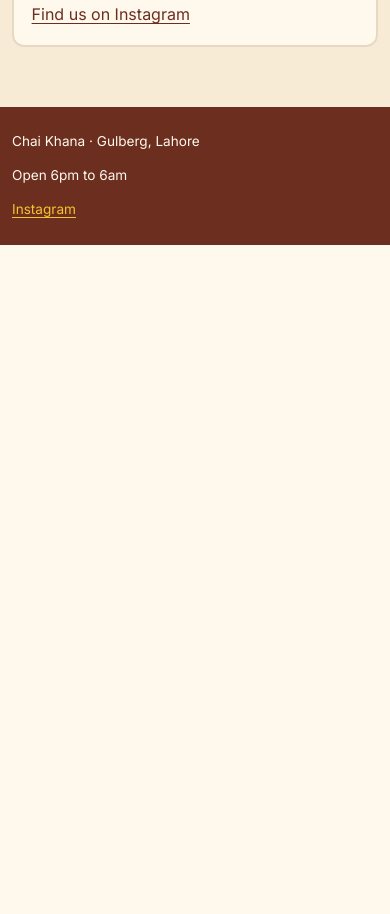
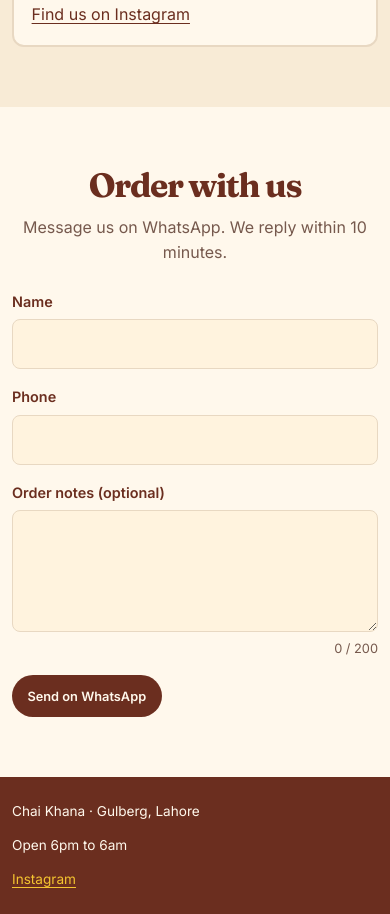
Before and after one commit to muhammad-muneeb-lums/lab17-27110248, a plain HTML site: page index.html in a window 390 px wide. Shown: the part 4613-5527 px from the top of the page. Before the commit the page ends 4858 px from the top, so only its background shows below. Drawn offline with Linux system fonts and the light colour scheme.

Commit message:
Add contact form with live phone validation and WhatsApp handoff

```diff
--- a/index.html
+++ b/index.html
@@ -342,6 +342,92 @@
       text-underline-offset: 0.2em;
     }
 
+    .order-form-section {
+      background: var(--cream);
+    }
+
+    .order-form-heading {
+      margin-bottom: 1.5rem;
+      text-align: center;
+    }
+
+    .order-form-heading h2 {
+      margin-bottom: 0;
+      font-size: clamp(2.1rem, 5vw, 3.5rem);
+      letter-spacing: -0.04em;
+    }
+
+    .order-form-intro {
+      margin: 0.65rem 0 0;
+      color: var(--muted);
+    }
+
+    .order-form {
+      display: grid;
+      width: min(100%, 500px);
+      gap: 1rem;
+      margin-inline: auto;
+    }
+
+    .form-field {
+      display: grid;
+      gap: 0.4rem;
+    }
+
+    .form-field label {
+      color: var(--brown);
+      font-size: 0.9rem;
+      font-weight: 600;
+    }
+
+    .form-field input,
+    .form-field textarea {
+      width: 100%;
+      padding: 0.75rem 0.85rem;
+      border: 1px solid var(--line);
+      border-radius: 8px;
+      background: #FFF3DE;
+      color: var(--ink);
+      font: 400 1rem/1.5 var(--sans);
+    }
+
+    .form-field textarea {
+      min-height: 7.5rem;
+      resize: vertical;
+    }
+
+    .form-field input:focus-visible,
+    .form-field textarea:focus-visible {
+      outline: 2px solid var(--brown);
+      outline-offset: 2px;
+    }
+
+    .form-field input[aria-invalid="true"] {
+      outline: 2px solid #B42318;
+      outline-offset: 1px;
+    }
+
+    .field-error,
+    .character-count {
+      margin: 0;
+      font-size: 0.8rem;
+    }
+
+    .field-error {
+      color: #B42318;
+    }
+
+    .character-count {
+      color: var(--muted);
+      text-align: right;
+    }
+
+    .order-form .button {
+      justify-self: start;
+      cursor: pointer;
+      font-family: var(--sans);
+    }
+
     .footer {
       padding-block: 1.5rem;
       background: var(--brown);
@@ -633,6 +719,43 @@
         </dl>
       </div>
     </section>
+
+    <section class="section order-form-section" aria-labelledby="order-form-title">
+      <div class="wrap">
+        <div class="order-form-heading">
+          <h2 id="order-form-title">Order with us</h2>
+          <p class="order-form-intro">Message us on WhatsApp. We reply within 10 minutes.</p>
+        </div>
+        <form class="order-form" id="order-form">
+          <div class="form-field">
+            <label for="order-name">Name</label>
+            <input id="order-name" name="name" type="text" autocomplete="name" required>
+          </div>
+          <div class="form-field">
+            <label for="order-phone">Phone</label>
+            <input
+              id="order-phone"
+              class="phone-input"
+              name="phone"
+              type="text"
+              inputmode="numeric"
+              autocomplete="tel"
+              pattern="[0-9]{11}"
+              maxlength="11"
+              aria-describedby="phone-error"
+              aria-invalid="false"
+              required>
+            <p class="field-error" id="phone-error" aria-live="polite" hidden>11 digits please</p>
+          </div>
+          <div class="form-field">
+            <label for="order-notes">Order notes <span>(optional)</span></label>
+            <textarea id="order-notes" name="notes" rows="4" maxlength="200" aria-describedby="notes-count"></textarea>
+            <p class="character-count" id="notes-count" aria-live="polite">0 / 200</p>
+          </div>
+          <button class="button" type="submit">Send on WhatsApp</button>
+        </form>
+      </div>
+    </section>
   </main>
 
   <footer class="footer">
@@ -642,5 +765,46 @@
       <a href="https://www.instagram.com/">Instagram</a>
     </div>
   </footer>
+  <script>
+    const orderForm = document.querySelector("#order-form");
+    const phoneInput = document.querySelector("#order-phone");
+    const phoneError = document.querySelector("#phone-error");
+    const notesInput = document.querySelector("#order-notes");
+    const notesCount = document.querySelector("#notes-count");
+    let phoneHasBeenEdited = false;
+
+    function updatePhoneValidity(showError = phoneHasBeenEdited) {
+      const invalid = !phoneInput.validity.valid;
+      const show = showError && invalid;
+      phoneInput.setAttribute("aria-invalid", String(show));
+      phoneError.hidden = !show;
+    }
+
+    phoneInput.addEventListener("input", () => {
+      phoneHasBeenEdited = true;
+      updatePhoneValidity();
+    });
+
+    phoneInput.addEventListener("blur", () => {
+      phoneHasBeenEdited = true;
+      updatePhoneValidity();
+    });
+
+    phoneInput.addEventListener("invalid", () => {
+      phoneHasBeenEdited = true;
+      updatePhoneValidity(true);
+    });
+
+    notesInput.addEventListener("input", () => {
+      notesCount.textContent = `${notesInput.value.length} / 200`;
+    });
+
+    orderForm.addEventListener("submit", (event) => {
+      event.preventDefault();
+      const message = `Name: ${orderForm.elements.name.value.trim()} Phone: ${orderForm.elements.phone.value.trim()} Order: ${orderForm.elements.notes.value.trim()}`;
+      const whatsappUrl = `https://wa.me/923001234567?text=${encodeURIComponent(message)}`;
+      window.open(whatsappUrl, "_blank", "noopener,noreferrer");
+    });
+  </script>
 </body>
 </html>
```
